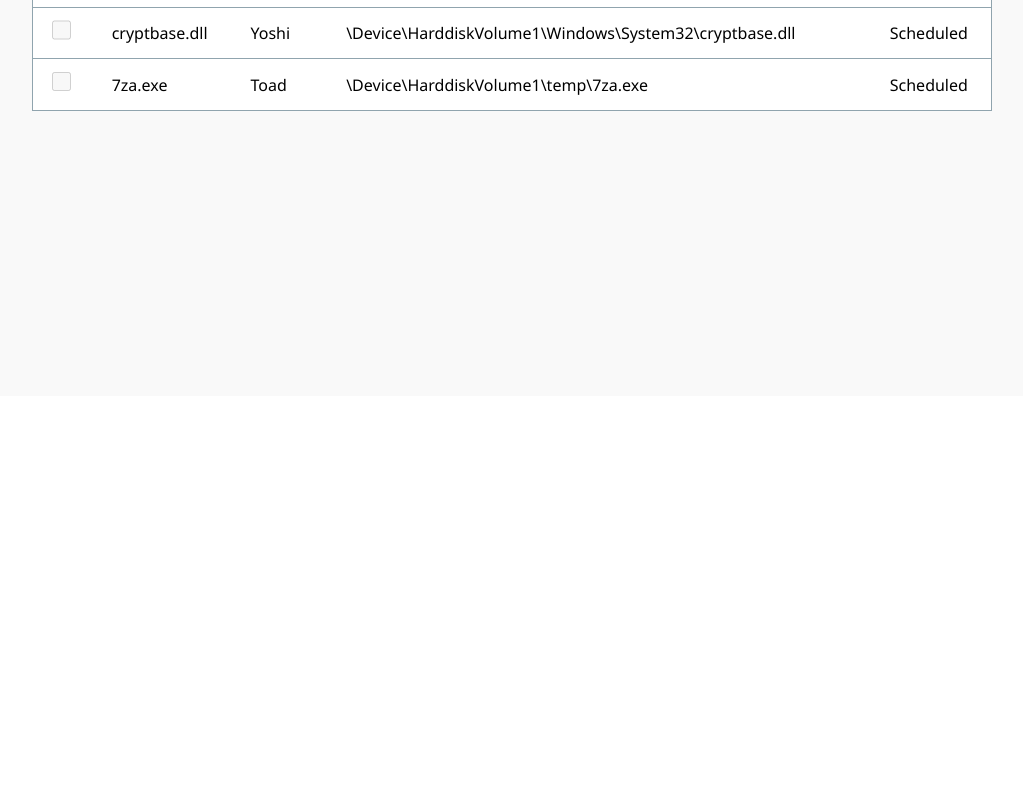
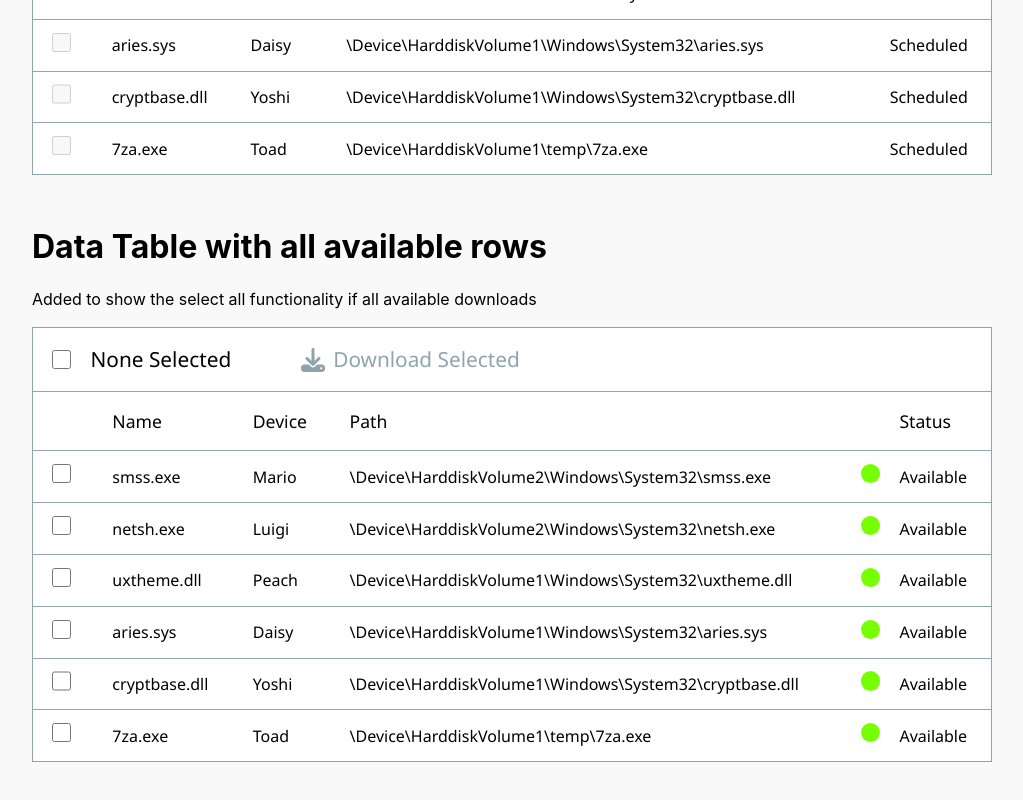
Before and after one commit to Lumlicious/vite-data-table, a React (Vite) app: page / in a window 1280 px wide. Shown: the part 404-1204 px from the top of the page, without its empty margins (128-1151 px from the left). Before the commit the page ends 800 px from the top, so only its background shows below. Built offline with nearby package versions, Linux system fonts and the light colour scheme.

Commit message:
Adding additional table to show additional select all functionality

```diff
--- a/src/App.tsx
+++ b/src/App.tsx
@@ -47,6 +47,50 @@ const data: ITableData[] = [
   },
 ];
 
+const data2: ITableData[] = [
+  {
+    name: 'smss.exe',
+    device: 'Mario',
+    path: '\\Device\\HarddiskVolume2\\Windows\\System32\\smss.exe',
+    status: 'available',
+  },
+
+  {
+    name: 'netsh.exe',
+    device: 'Luigi',
+    path: '\\Device\\HarddiskVolume2\\Windows\\System32\\netsh.exe',
+    status: 'available',
+  },
+
+  {
+    name: 'uxtheme.dll',
+    device: 'Peach',
+    path: '\\Device\\HarddiskVolume1\\Windows\\System32\\uxtheme.dll',
+    status: 'available',
+  },
+
+  {
+    name: 'aries.sys',
+    device: 'Daisy',
+    path: '\\Device\\HarddiskVolume1\\Windows\\System32\\aries.sys',
+    status: 'available',
+  },
+
+  {
+    name: 'cryptbase.dll',
+    device: 'Yoshi',
+    path: '\\Device\\HarddiskVolume1\\Windows\\System32\\cryptbase.dll',
+    status: 'available',
+  },
+
+  {
+    name: '7za.exe',
+    device: 'Toad',
+    path: '\\Device\\HarddiskVolume1\\temp\\7za.exe',
+    status: 'available',
+  },
+];
+
 const header: IHeaderCell[] = [
   {
     id: 'checkbox',
@@ -77,7 +121,15 @@ const header: IHeaderCell[] = [
 function App() {
   return (
     <div className="container">
+      <h1>Data Table with scheduled rows</h1>
       <DataTable data={data} header={header} />
+      <br />
+      <br />
+      <h1>Data Table with all available rows</h1>
+      <p>
+        Added to show the select all functionality if all available downloads
+      </p>
+      <DataTable data={data2} header={header} />
     </div>
   );
 }
--- a/src/styles/app.scss
+++ b/src/styles/app.scss
@@ -9,6 +9,14 @@
   -moz-osx-font-smoothing: grayscale;
 }
 
+h1 {
+  margin-bottom: 1rem;
+}
+
+p {
+  margin-bottom: 1rem;
+}
+
 .container {
   max-width: 1024px;
   min-height: 100vh;
```
Also changed, not shown: 2 other files (tests, documents, lock files or other folders).
